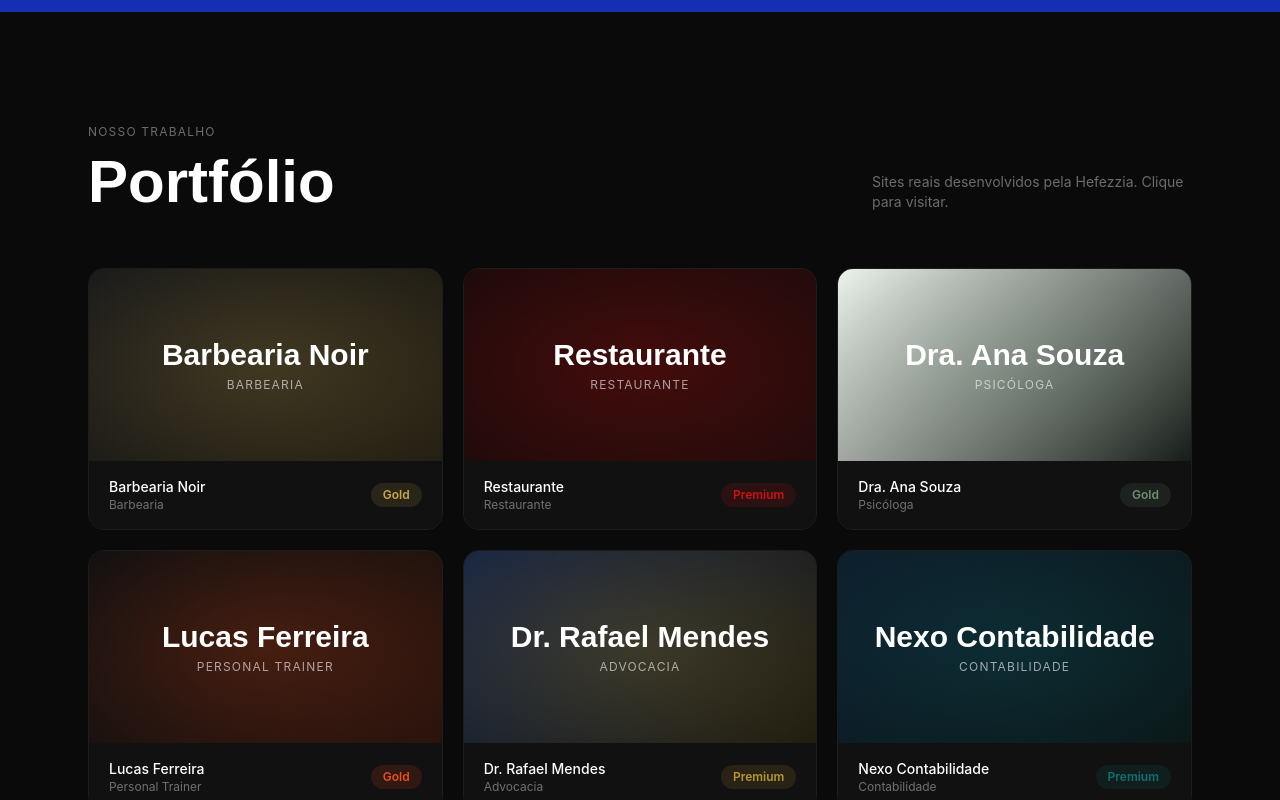
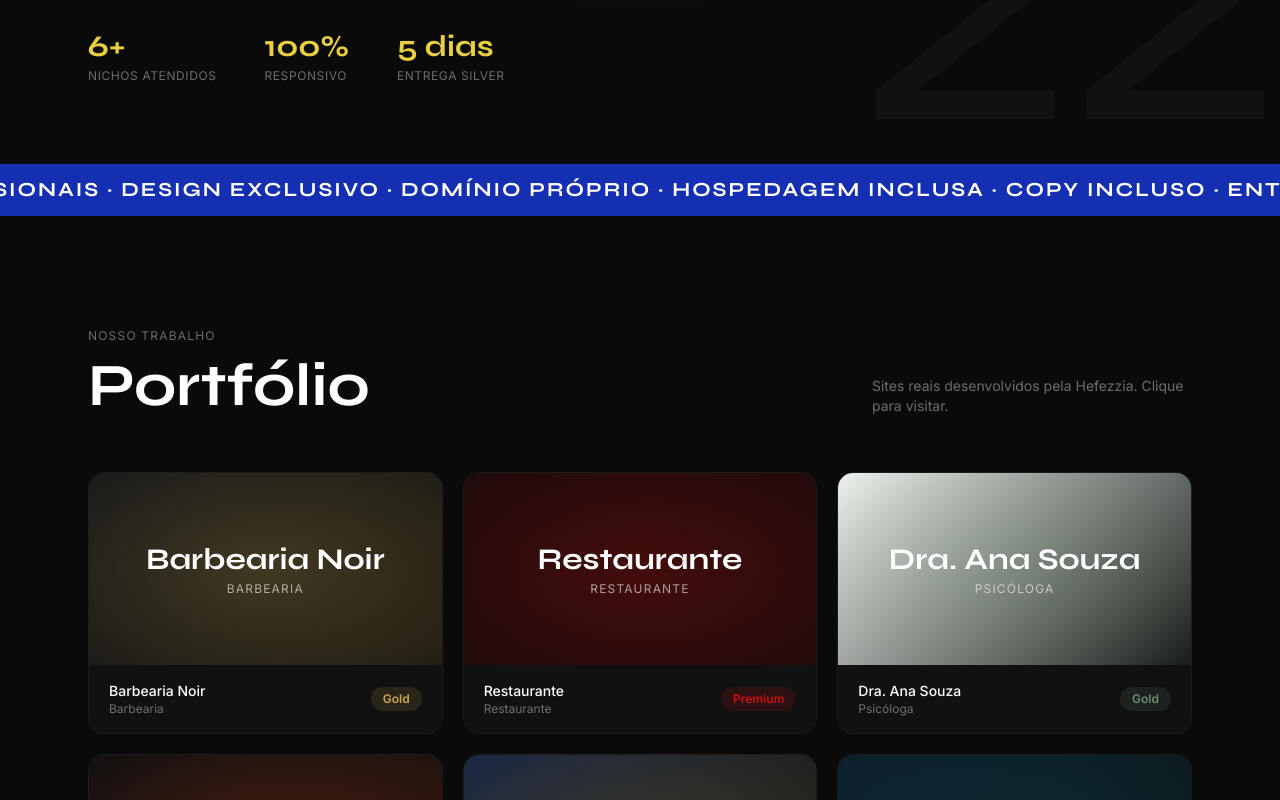
Before and after one commit to hefezzia/hefezzia-site, a Next.js app: page / in a window 1280 px wide. Shown: the part 860-1660 px from the top of the page. Built offline with nearby package versions, Linux system fonts and the light colour scheme.

Commit message:
Update globals.css

```diff
--- a/app/globals.css
+++ b/app/globals.css
@@ -1,6 +1,6 @@
+@import url('https://fonts.googleapis.com/css2?family=Syne:wght@400;500;600;700;800&family=Inter:wght@300;400;500;600&display=swap');
+
 @import "tailwindcss";
-
-@import url('https://fonts.googleapis.com/css2?family=Syne:wght@400;500;600;700;800&family=Inter:wght@300;400;500;600&display=swap');
 
 /* ─── Theme Variables ────────────────────────────────────── */
 :root {
```
